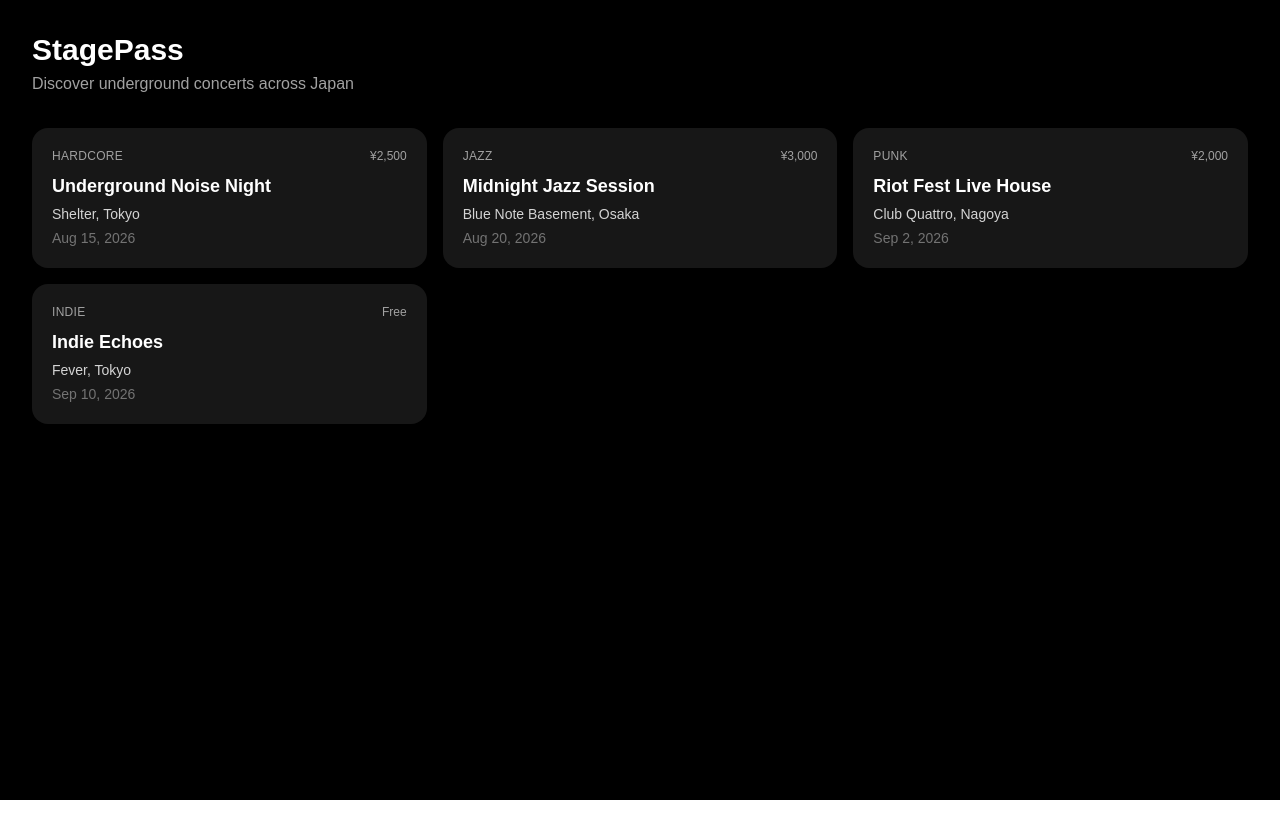
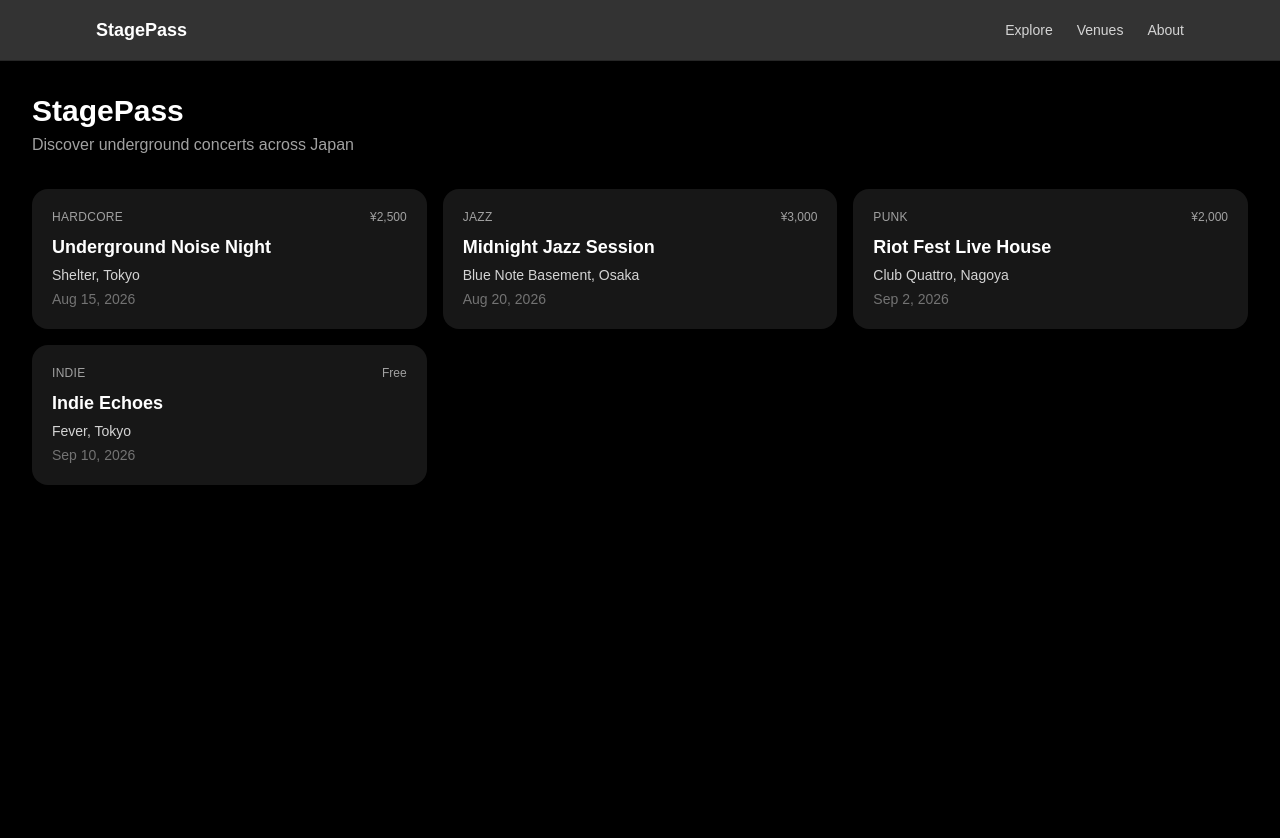
Before and after one commit to kaijunwong01-stack/stagepass, a Next.js app: page / in a window 1280 px wide. Shown: the top 838 px of the page. Before the commit the page ends 800 px from the top, so only its background shows below. Built offline with nearby package versions, Linux system fonts and the light colour scheme.

Commit message:
feat: add sticky navigation bar to root layout

```diff
--- a/src/app/layout.tsx
+++ b/src/app/layout.tsx
@@ -1,6 +1,7 @@
 import type { Metadata } from "next";
 import { Geist, Geist_Mono } from "next/font/google";
 import "./globals.css";
+import Navbar from "@/components/Navbar";
 
 const geistSans = Geist({
   variable: "--font-geist-sans",
@@ -13,8 +14,8 @@
 });
 
 export const metadata: Metadata = {
-  title: "Create Next App",
-  description: "Generated by create next app",
+  title: "StagePass",
+  description: "Discover underground concerts across Japan",
 };
 
 export default function RootLayout({
@@ -27,7 +28,10 @@
       lang="en"
       className={`${geistSans.variable} ${geistMono.variable} h-full antialiased`}
     >
-      <body className="min-h-full flex flex-col">{children}</body>
+      <body className="min-h-full flex flex-col">
+        <Navbar />
+        {children}
+      </body>
     </html>
   );
 }
--- /dev/null
+++ b/src/components/Navbar.tsx
@@ -0,0 +1,15 @@
+export default function Navbar() {
+  return (
+    <header className="sticky top-0 z-50 border-b border-neutral-800 bg-black/80 backdrop-blur-md">
+      <nav className="mx-auto flex max-w-6xl items-center justify-between px-4 py-4 sm:px-8">
+        <span className="text-lg font-bold text-white">StagePass</span>
+
+        <div className="flex gap-6 text-sm text-neutral-300">
+          <span className="cursor-pointer hover:text-white">Explore</span>
+          <span className="cursor-pointer hover:text-white">Venues</span>
+          <span className="cursor-pointer hover:text-white">About</span>
+        </div>
+      </nav>
+    </header>
+  );
+}
```
